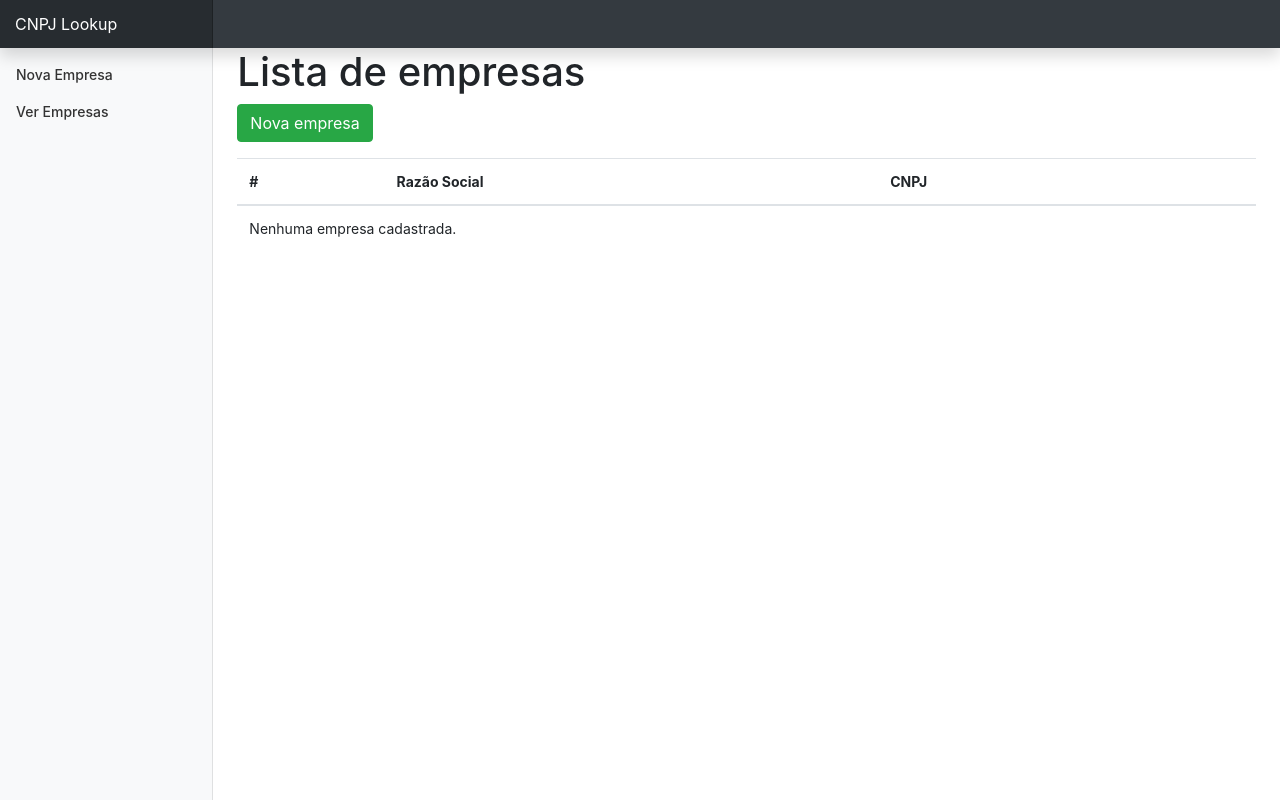
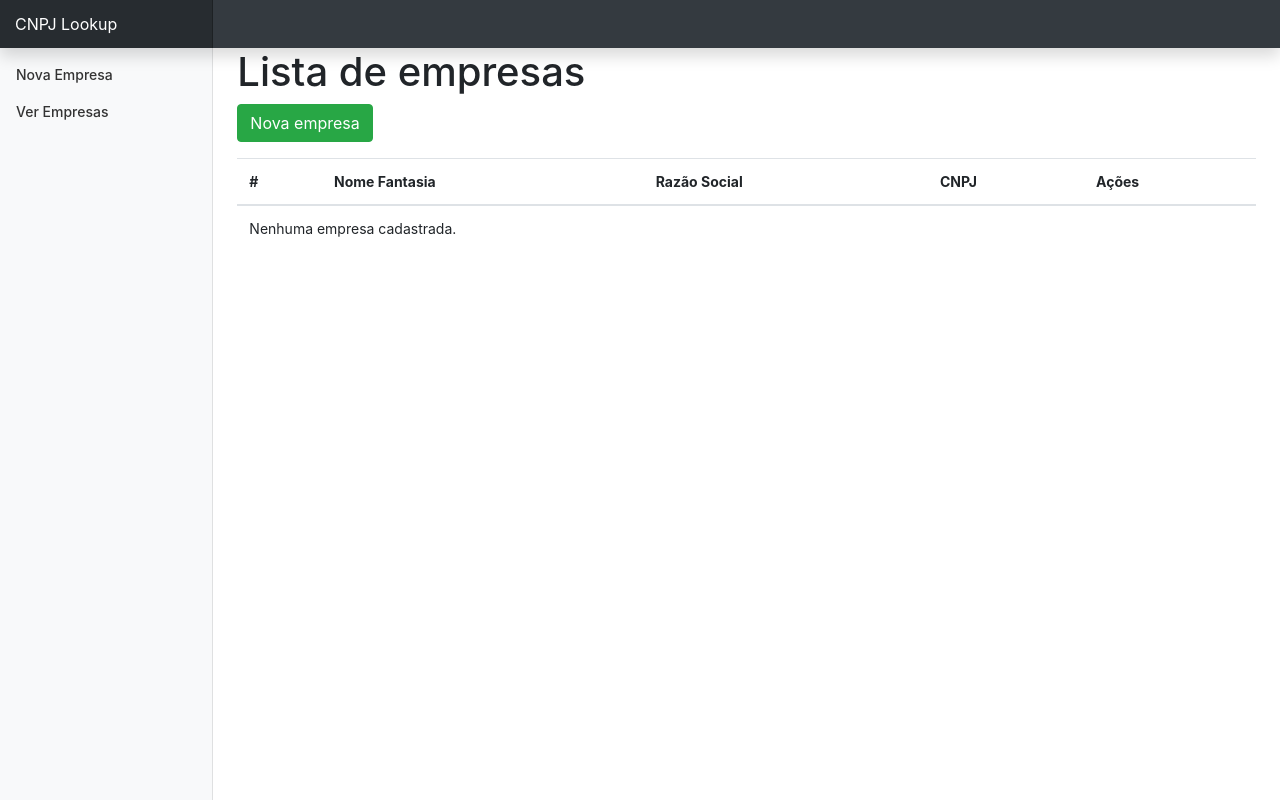
Before and after one commit to Jefferson472/cnpj-lookup, a Django app: page /empresas/ in a window 1280 px wide. Run offline with Django 4.2, Linux system fonts and the light colour scheme; data that the repository does not hold is empty; some libraries are stand-ins or nearby versions.

Commit message:
feat: add coluna Nome fantasia e ações

```diff
--- a/src/apps/cnpj_lookup/templates/cnpj_lookup/empresa_list.html
+++ b/src/apps/cnpj_lookup/templates/cnpj_lookup/empresa_list.html
@@ -9,15 +9,17 @@
     <thead>
       <tr>
         <th scope="col">#</th>
+        <th scope="col">Nome Fantasia</th>
         <th scope="col">Razão Social</th>
         <th scope="col">CNPJ</th>
-        <th scope="col"></th>
+        <th scope="col">Ações</th>
       </tr>
     </thead>
     <tbody>
       {% for empresa in object_list %}
         <tr>
           <th scope="row">{{ forloop.counter }}</th>
+          <td>{{ empresa.nome_fantasia }}</td>
           <td>{{ empresa.razao_social }}</td>
           <td>{{ empresa.cnpj }}</td>
           <td>
```
